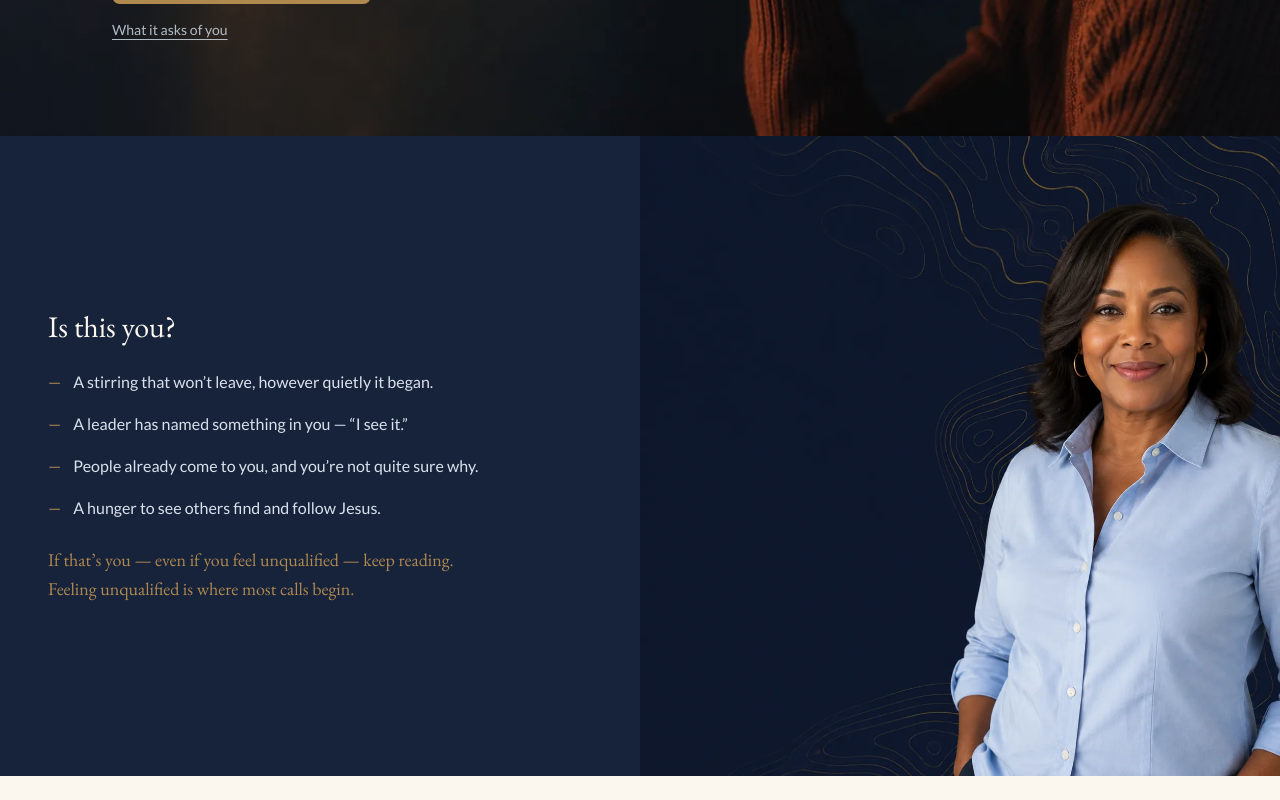
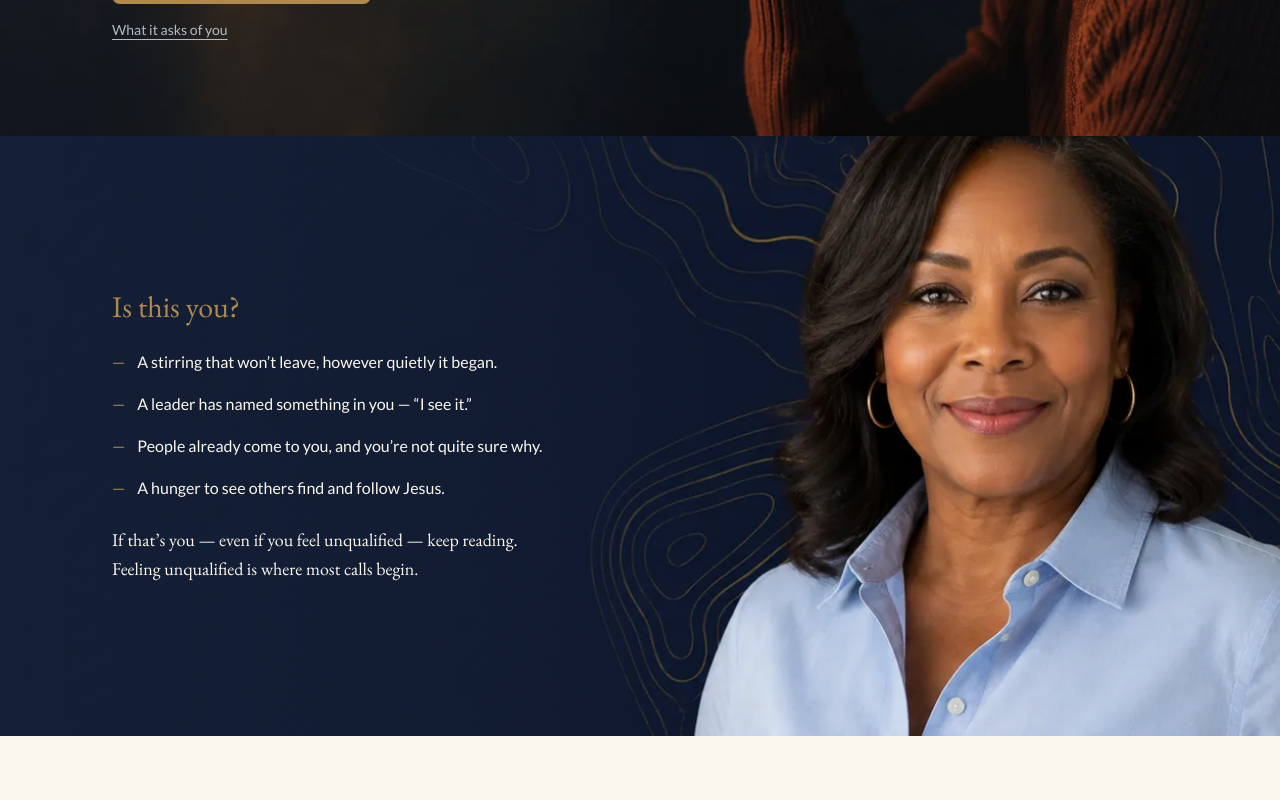
Before and after one commit to oxofoegbu/church-guest-followup, a Next.js app: page /leaders in a window 1280 px wide. Shown: the part 460-1260 px from the top of the page. Built offline with nearby package versions, Linux system fonts and the light colour scheme; no server answers; the database is empty.

Commit message:
Run 29b: Leaders Track Is-this-you section overlays portrait (mobile tighter crop)

```diff
--- a/src/app/leaders/page.tsx
+++ b/src/app/leaders/page.tsx
@@ -329,58 +329,70 @@ export default function LeadersPage() {
         />
       </header>
 
-      {/* ---- B. Is this you? (the marks of a call) — split with the portrait ---- */}
+      {/* ---- B. Is this you? (the marks of a call) ---- */}
+      {/* Desktop / tablet: the approved portrait full-bleed, HTML text over
+          the empty navy-and-contour space to the woman's left — the same
+          treatment as the hero. Her side (right) stays clear; a whisper of
+          navy scrim keeps the gold heading and cream text AA over the faint
+          contour lines. */}
       <section className="relative overflow-hidden" style={{ background: C.midnight }}>
-        {/* Desktop: portrait right on its own clean navy, HTML text left. */}
-        <div className="hidden md:grid md:grid-cols-2 md:items-stretch">
-          <div className="flex items-center px-8 lg:px-12 py-20">
-            <div className="max-w-md">
-              <h2 className={`${garamond.className} text-3xl mb-6`} style={{ color: C.cream }}>
-                Is this you?
-              </h2>
-              <ul className="space-y-4 text-base leading-relaxed" style={{ color: '#D9E2EC' }}>
-                <li className="flex gap-3"><span aria-hidden="true" style={{ color: C.gold }}>—</span><span>A stirring that won’t leave, however quietly it began.</span></li>
-                <li className="flex gap-3"><span aria-hidden="true" style={{ color: C.gold }}>—</span><span>A leader has named something in you — “I see it.”</span></li>
-                <li className="flex gap-3"><span aria-hidden="true" style={{ color: C.gold }}>—</span><span>People already come to you, and you’re not quite sure why.</span></li>
-                <li className="flex gap-3"><span aria-hidden="true" style={{ color: C.gold }}>—</span><span>A hunger to see others find and follow Jesus.</span></li>
-              </ul>
-              <p className={`${garamond.className} mt-6 text-lg italic leading-relaxed`} style={{ color: C.gold }}>
-                If that’s you — even if you feel unqualified — keep reading. Feeling unqualified is
-                where most calls begin.
-              </p>
-            </div>
-          </div>
+        <div className="relative hidden md:flex items-center" style={{ minHeight: '600px' }}>
           <img
             src="/leaders/portrait-square.webp"
             alt="A woman in a light-blue shirt smiling warmly against a deep navy background with gold contour lines."
             width={1254}
             height={1254}
             loading="lazy"
-            className="h-full w-full object-cover"
-            style={{ objectPosition: '65% 50%' }}
+            className="absolute inset-0 h-full w-full object-cover"
+            style={{ objectPosition: '82% 28%' }}
           />
+          <div
+            aria-hidden="true"
+            className="pointer-events-none absolute inset-0"
+            style={{ background: 'linear-gradient(to right, rgba(22,35,59,0.7), rgba(22,35,59,0.45) 34%, transparent 58%)' }}
+          />
+          <div className="relative z-10 w-full">
+            <div className="mx-auto max-w-6xl px-8 lg:px-12">
+              <div className="max-w-md">
+                <h2 className={`${garamond.className} text-3xl mb-6`} style={{ color: C.gold }}>
+                  Is this you?
+                </h2>
+                <ul className="space-y-4 text-base leading-relaxed" style={{ color: C.cream }}>
+                  <li className="flex gap-3"><span aria-hidden="true" style={{ color: C.gold }}>—</span><span>A stirring that won’t leave, however quietly it began.</span></li>
+                  <li className="flex gap-3"><span aria-hidden="true" style={{ color: C.gold }}>—</span><span>A leader has named something in you — “I see it.”</span></li>
+                  <li className="flex gap-3"><span aria-hidden="true" style={{ color: C.gold }}>—</span><span>People already come to you, and you’re not quite sure why.</span></li>
+                  <li className="flex gap-3"><span aria-hidden="true" style={{ color: C.gold }}>—</span><span>A hunger to see others find and follow Jesus.</span></li>
+                </ul>
+                <p className={`${garamond.className} mt-6 text-lg italic leading-relaxed`} style={{ color: C.cream }}>
+                  If that’s you — even if you feel unqualified — keep reading. Feeling unqualified is
+                  where most calls begin.
+                </p>
+              </div>
+            </div>
+          </div>
         </div>
-        {/* Mobile: text over the contour center, portrait below. */}
+        {/* Mobile: the text block over the contour center, then a tighter
+            crop of the portrait below (the empty navy trimmed to the woman). */}
         <div className="md:hidden">
           <div className="px-6 py-16" style={contourBg}>
-            <h2 className={`${garamond.className} text-3xl mb-6 text-center`} style={{ color: C.cream }}>
+            <h2 className={`${garamond.className} text-3xl mb-6 text-center`} style={{ color: C.gold }}>
               Is this you?
             </h2>
-            <ul className="mx-auto max-w-md space-y-3 text-base leading-relaxed" style={{ color: '#D9E2EC' }}>
+            <ul className="mx-auto max-w-md space-y-3 text-base leading-relaxed" style={{ color: C.cream }}>
               <li className="flex gap-3"><span aria-hidden="true" style={{ color: C.gold }}>—</span><span>A stirring that won’t leave, however quietly it began.</span></li>
               <li className="flex gap-3"><span aria-hidden="true" style={{ color: C.gold }}>—</span><span>A leader has named something in you — “I see it.”</span></li>
               <li className="flex gap-3"><span aria-hidden="true" style={{ color: C.gold }}>—</span><span>People already come to you, and you’re not quite sure why.</span></li>
               <li className="flex gap-3"><span aria-hidden="true" style={{ color: C.gold }}>—</span><span>A hunger to see others find and follow Jesus.</span></li>
             </ul>
-            <p className={`${garamond.className} mt-6 text-lg italic leading-relaxed text-center`} style={{ color: C.gold }}>
+            <p className={`${garamond.className} mt-6 text-lg italic leading-relaxed text-center`} style={{ color: C.cream }}>
               If that’s you — even if you feel unqualified — keep reading. Feeling unqualified is
               where most calls begin.
             </p>
           </div>
           <img
-            src="/leaders/portrait-square.webp"
+            src="/leaders/portrait-mobile.webp"
             alt="A woman in a light-blue shirt smiling warmly against a deep navy background with gold contour lines."
-            width={1254}
+            width={1003}
             height={1254}
             loading="lazy"
             className="w-full h-auto"
```
Also changed, not shown: public/leaders/portrait-mobile.webp (added).
